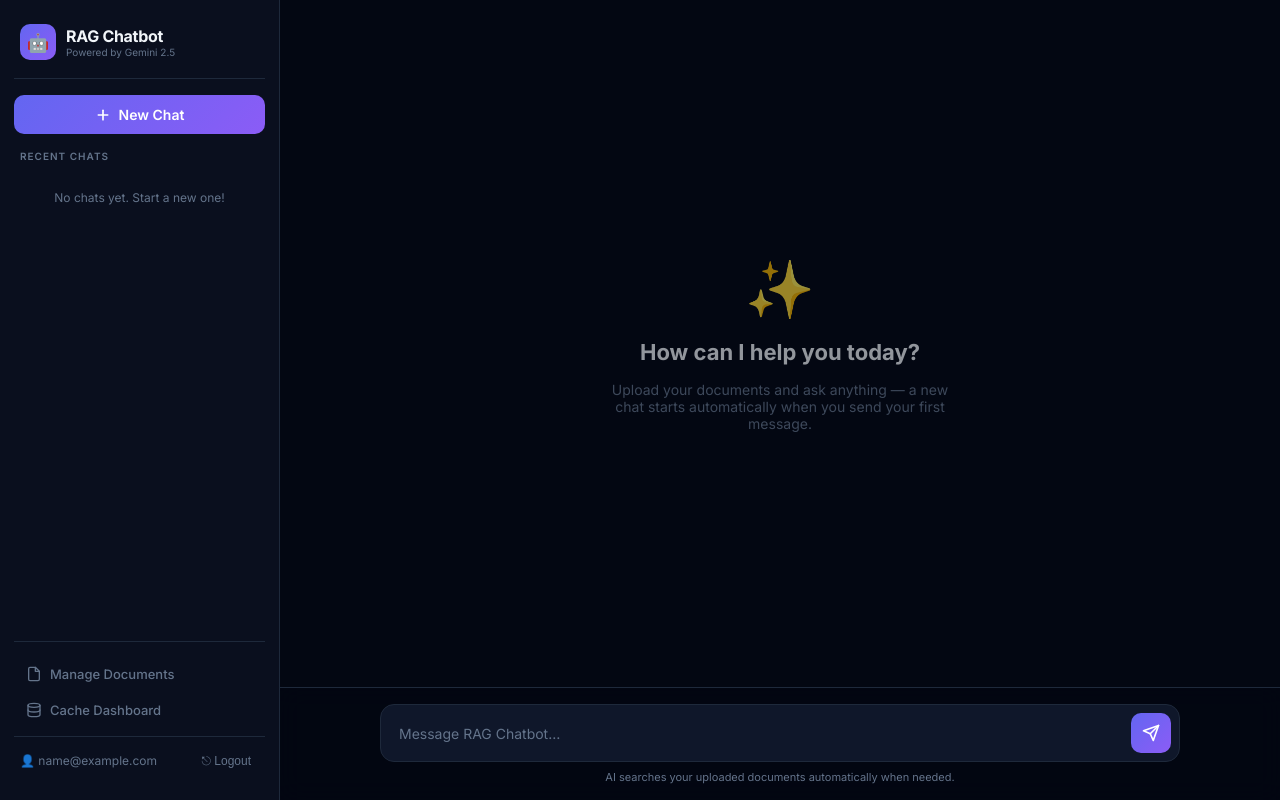
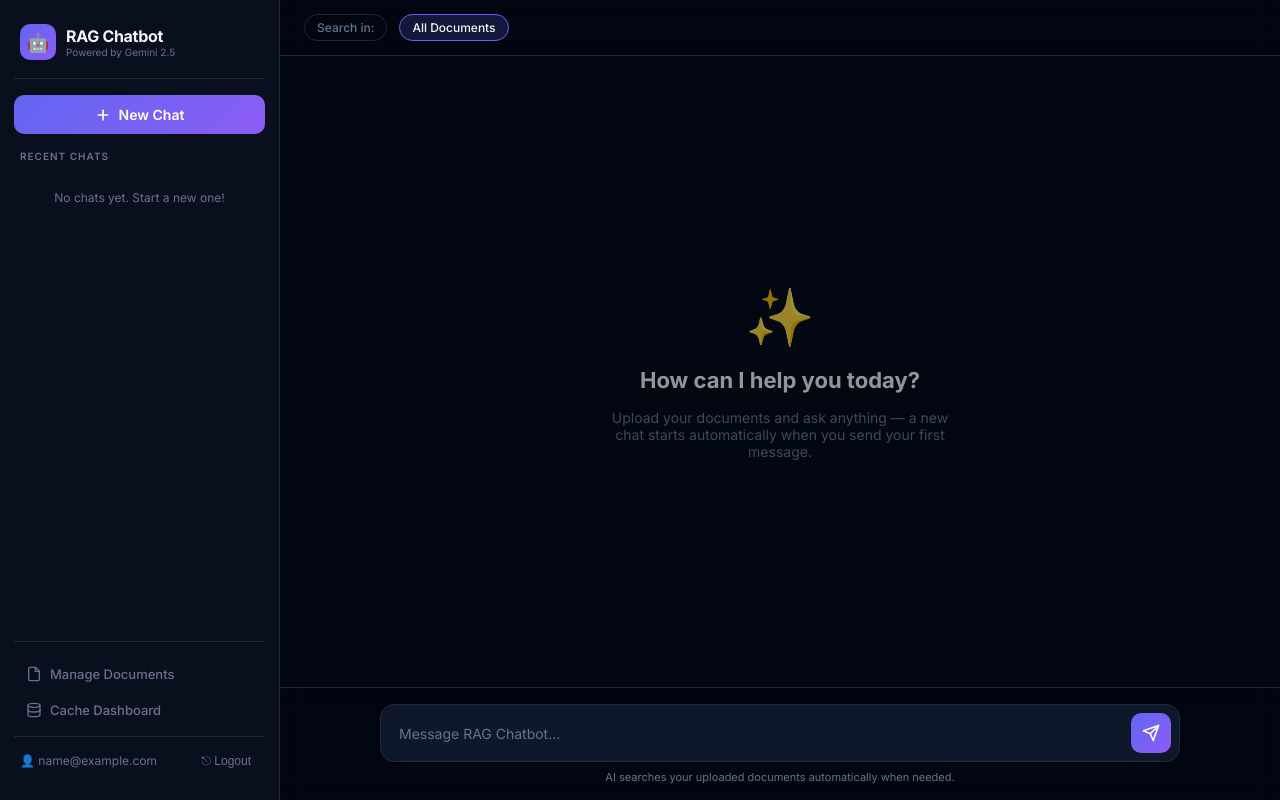
Before and after one commit to JoynerRaj/ai-rag-chatbot-01, a Django app: page / in a window 1280 px wide. Run offline with Django 5.2, Linux system fonts and the light colour scheme; the visitor is signed in with stand-in values (Sample User, id 1); data that the repository does not hold is empty.

Commit message:
fix: Document Retricement

```diff
--- a/django_chat/templates/chat.html
+++ b/django_chat/templates/chat.html
@@ -307,6 +307,25 @@
 </aside>
 
 <main class="main">
+  <!-- TOPBAR: document selector -->
+  <div class="topbar">
+    <div class="doc-pills">
+      <span class="doc-pills-label">Search in:</span>
+      <label>
+        <input type="radio" name="docPill" value="" checked>
+        <span>All Documents</span>
+      </label>
+      {% for doc in documents %}
+      {% if doc.embedding_status == "done" %}
+      <label>
+        <input type="radio" name="docPill" value="{{ doc.pinecone_id }}">
+        <span>{{ doc.title|truncatechars:22 }}</span>
+      </label>
+      {% endif %}
+      {% endfor %}
+    </div>
+  </div>
+
   <!-- CHAT BOX -->
   <div id="chat" class="chat-box">
     <div class="welcome-state" id="welcomeState">
@@ -400,14 +419,16 @@ async function sendMessage() {
     ws.onopen = () => {
       appendMessage(msg, "user", true);
       showTyping();
-      ws.send(JSON.stringify({ message: msg, document_id: "" }));
+      const selectedDoc = document.querySelector('input[name="docPill"]:checked')?.value || "";
+      ws.send(JSON.stringify({ message: msg, document_id: selectedDoc }));
     };
     return;
   }
 
   appendMessage(msg, "user", true);
   showTyping();
-  ws.send(JSON.stringify({ message: msg, document_id: "" }));
+  const selectedDoc = document.querySelector('input[name="docPill"]:checked')?.value || "";
+  ws.send(JSON.stringify({ message: msg, document_id: selectedDoc }));
 }
 
 function addToSidebar(id, title) {
--- a/fastapi_service/api/endpoints.py
+++ b/fastapi_service/api/endpoints.py
@@ -54,6 +54,8 @@ async def upload_file(file: UploadFile = File(...)):
 @router.post("/search")
 def search_pinecone(req: SearchQuery):
     try:
+        print(f"[search] query={req.query!r}  doc_id={req.document_id!r}  top_k={req.top_k}")
+
         query_embedding = EmbeddingService.embed_text(req.query)
 
         results = VectorDBService.search(
@@ -68,11 +70,15 @@ def search_pinecone(req: SearchQuery):
             if match.metadata:
                 text_context = match.metadata.get("text", "")
 
+            print(f"[search] score={match.score:.3f}  id={match.id}  text={text_context[:60]!r}")
+
             matches.append({
                 "id": match.id,
                 "score": match.score,
                 "text": text_context
             })
+
+        print(f"[search] returning {len(matches)} match(es)")
         return matches
     except Exception as e:
         import traceback
```
Also changed, not shown: django_chat/chat/services/ai_agent.py (+6 -6 lines), django_chat/chat/services/fastapi_client.py (+10 -2 lines).
